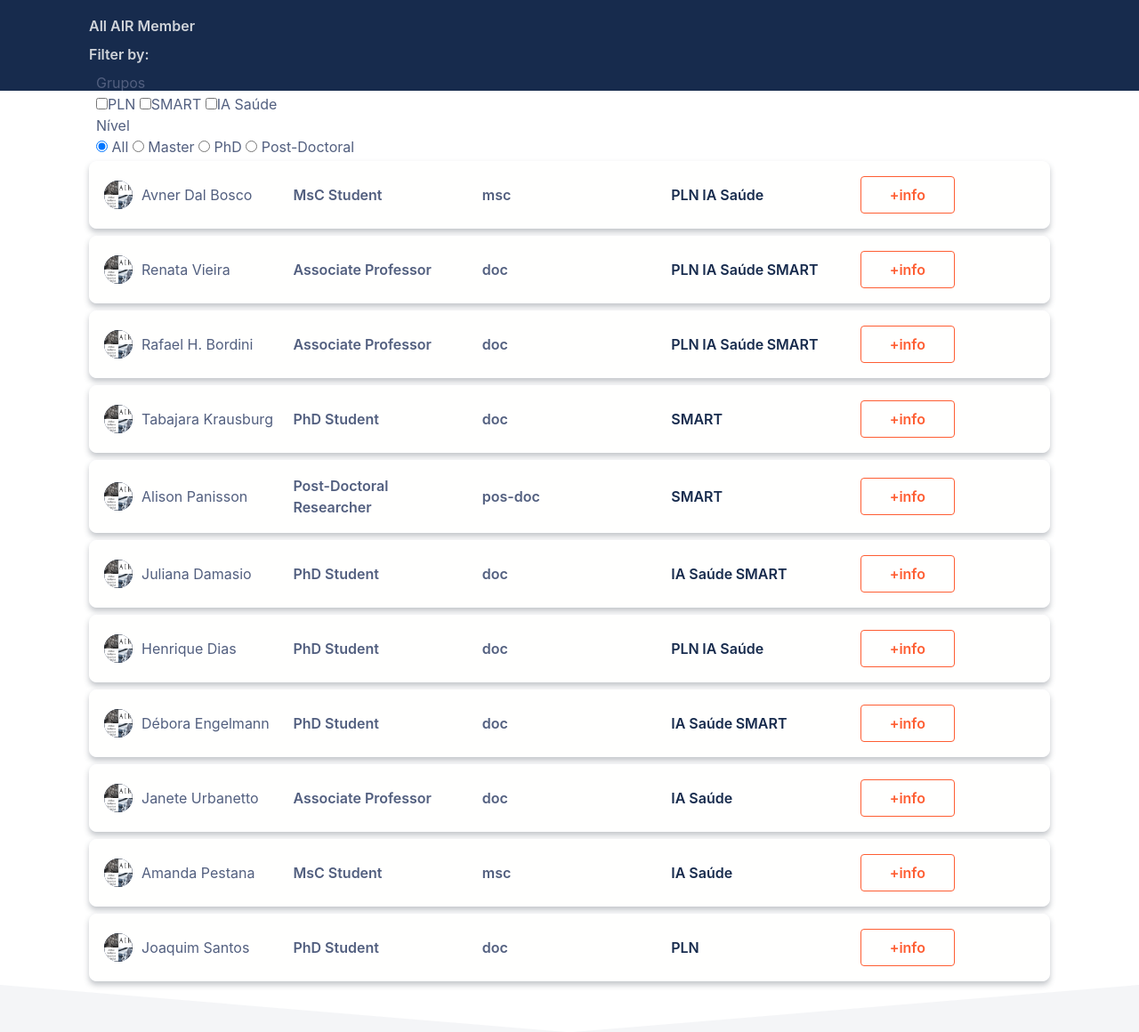
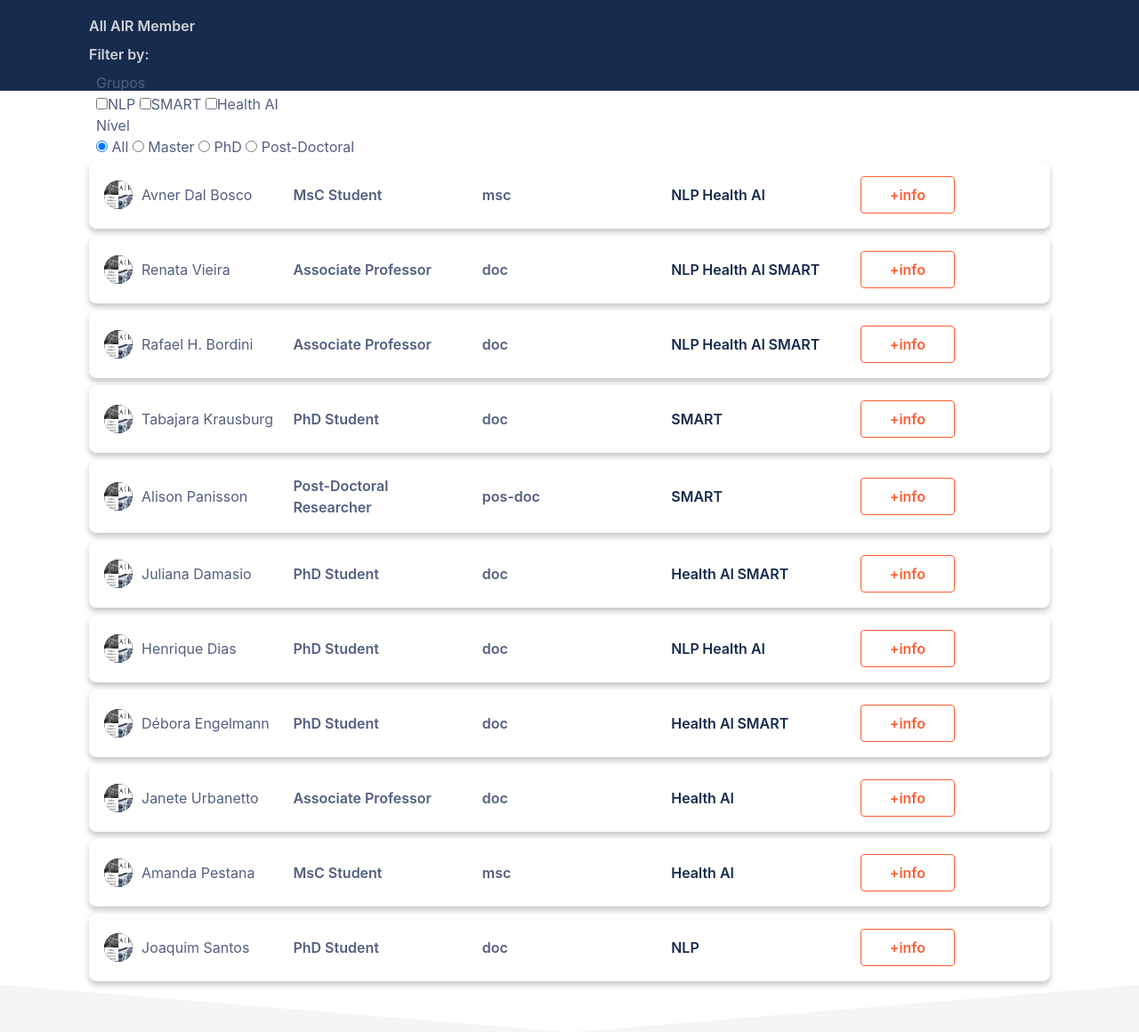
Before and after one commit to air-pucrs/air-pucrs.github.io, a Jekyll site: the page built from integrantes.html, in a window 1280 px wide. Shown: the part 285-1445 px from the top of the page at 89% size. Built offline with Jekyll 4.4.1, drawn with Linux system fonts in a browser that asks for light colours; nearby versions of some CDN libraries; some web fonts are replaced; comment, search, counter and statistics services are not loaded.

Commit message:
Update grupos_list.yml

```diff
--- a/_data/grupos_list.yml
+++ b/_data/grupos_list.yml
@@ -1,16 +1,16 @@
 #This file defines all the groups
 
 pln: #utilizado para identificar os dados desse grupo
-  nome: Processamento de Linguagem Natural #nome do grupo
-  abreviacao: PLN #abreviação
+  nome: Natural Processing Language #nome do grupo
+  abreviacao: NLP #abreviação
   descricao: Somos a PLN descrição completa #descrição do grupo
   resumo: Somos a PLN descrição resumida #descrição resumida do grupo
-  link: pln #slug que vai aparecer na url, ex: www.site.com/pln
+  link: nlp #slug que vai aparecer na url, ex: www.site.com/pln
   logo: assets/logo-AIR.png #endereço da imagem da log
   temas-de-pesquisa: tema 1, tema 2, tema 3 #temas de pesquisa separados por ,
   areas-de-atuacao: area 1, area 2, area3 #areas de atuação separados por ,
   #id dos integrantes (seguir os registros do arquivo integrantes-list) separados por ,
-  coordenadores: breather2, breather1
+  coordenadores: breather2
   contatos: #contatos do grupo
     telefone: telefone 1 # id : contato, o id é utilizado como 'tipo' do contato
     endereço: endereço 1
@@ -32,20 +32,21 @@
   logo: assets/smart/logos/SMARTlogo.png
   temas-de-pesquisa: Argumentation, Multi-Agent Planning, Task Allocation, Formal Semantics, Formal Verification of Multi-Agent Systems, Multi-Agent Oriented Programming Languages, Intention Recognition, Conceptual Spaces, Ontological Reasoning
   areas-de-atuacao: Assisted Living, Disaster Management, Human-Agent Teams, Cognitive Robotics, Multi-Robotics, Protected-area patrol, Smart Cities, Logistics
-  coordenadores: Rafael H. Bordini
+  coordenadores: breather3
   contatos:
     telefone:
     email: smart.pucrs@gmail.com
 
 ia-saude:
-  nome: Inteligência Artificial na Saúde
-  abreviacao: IA Saúde
+  nome: Research Group on Artificial Intelligence in Healthcare
+  abreviacao: Health AI
   descricao: Somos a ia-saude descrição completa
   resumo: Somos a ia-saude descrição resumida
-  link: ia-saude
+  link: health-ai
   logo: assets/logo-AIR.png
   temas-de-pesquisa: tema 1
   areas-de-atuacao: area 2
+  coordenadores: breather3
   contatos:
     endereço: endereço 1
     email: email 1
```
